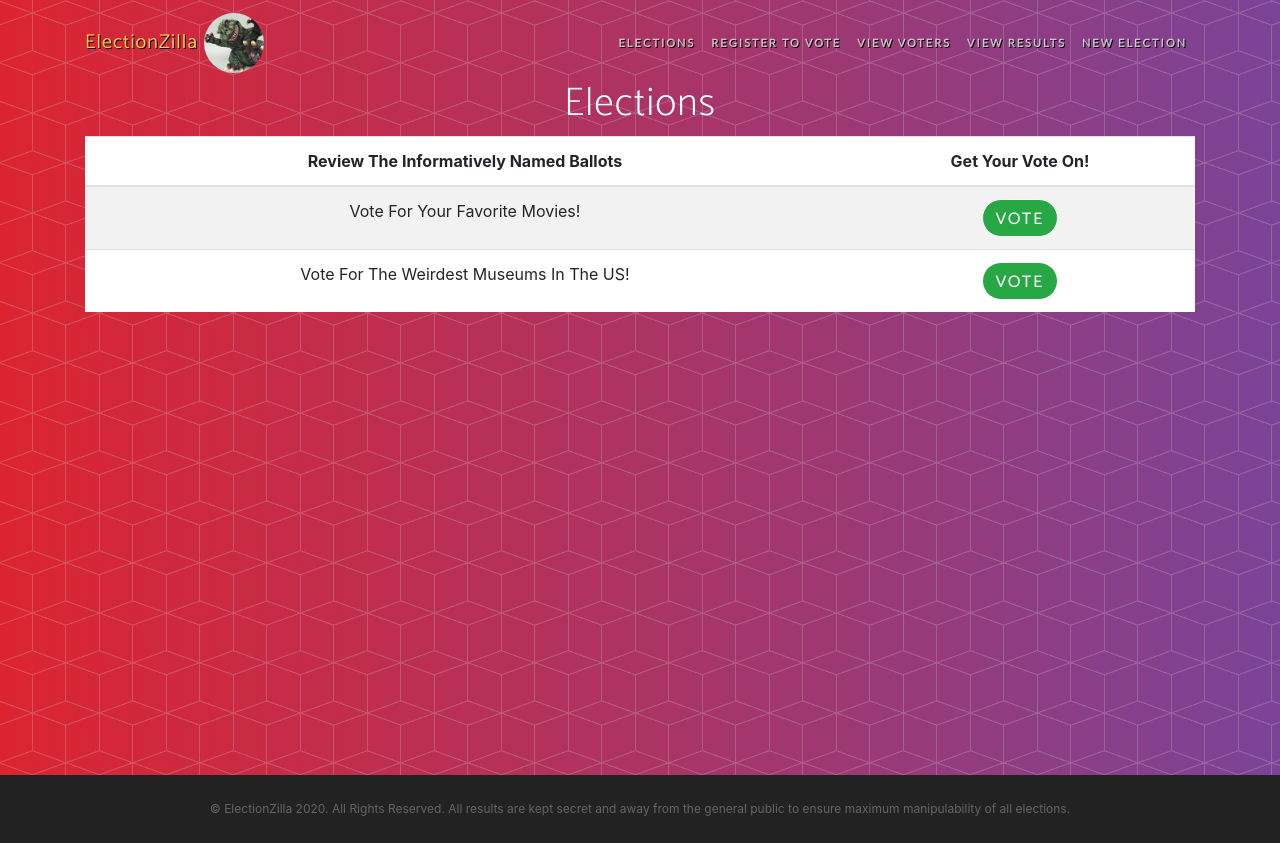
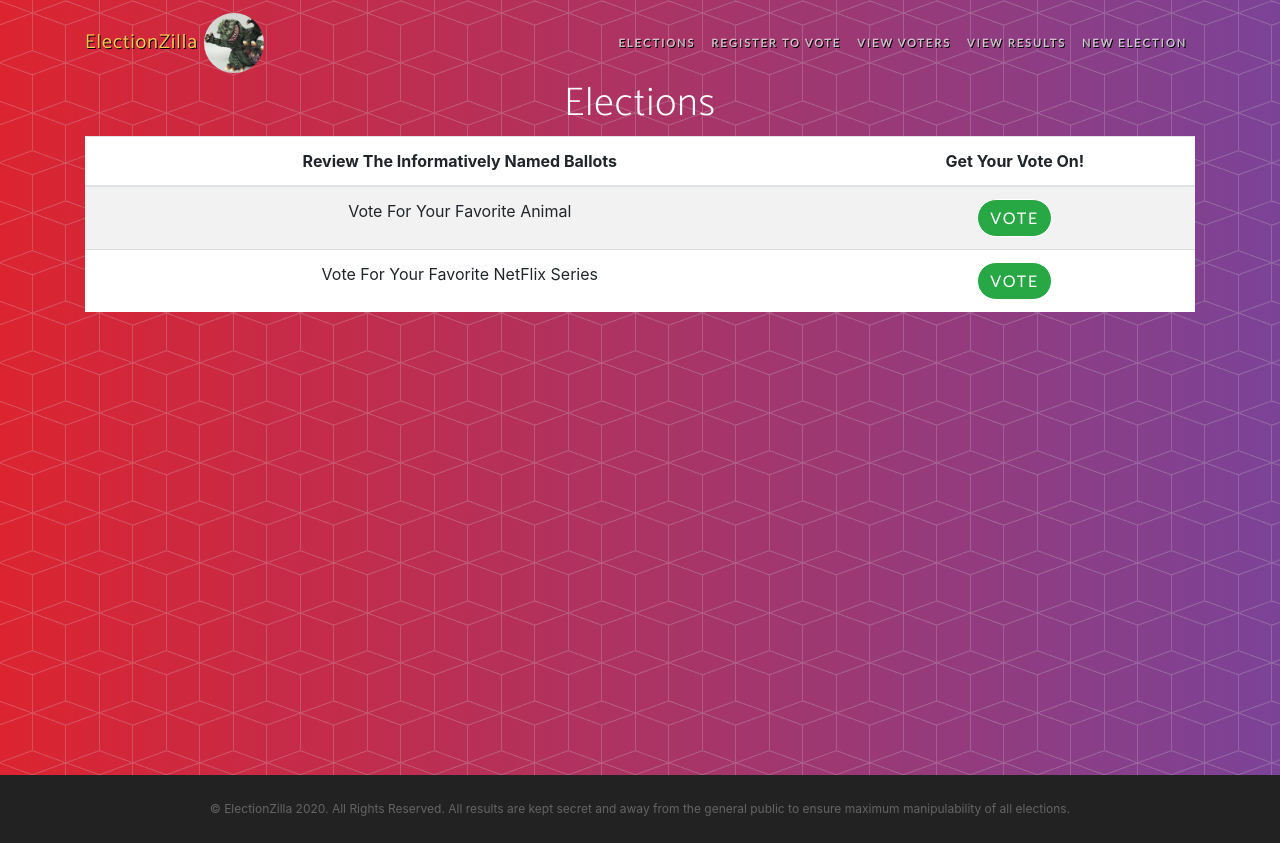
Before and after one commit to JustinHermida/election-zilla, a React (Create React App) app: page / in a window 1280 px wide. Built offline with nearby package versions, Linux system fonts and the light colour scheme; data requests are answered from the project's data file; a web font is replaced by a local one.

Commit message:
Getting elections from redux store now.

```diff
--- a/src/App.js
+++ b/src/App.js
@@ -7,7 +7,7 @@ import { BrowserRouter as Router, Switch, Route } from 'react-router-dom';
 import { appStore } from './stores/appStore'
 
 import { Layout } from './components/Layout'
-import { Home } from './components/Home'
+import { HomePage } from './components/HomePage'
 import { NewElectionsPage } from "./components/NewElectionsPage";
 import { VoterToolContainer } from './containers/VoterToolContainer';
 
@@ -18,7 +18,7 @@ function App() {
         <Provider store={appStore}>
           <Switch>
               <Route path="/" exact>
-                <Home />
+                <HomePage />
               </Route>
               <Route path="/voter-registration">
                 <div>Voter Registration Component Goes Here.</div>
--- a/src/actions/electionActions.js
+++ b/src/actions/electionActions.js
@@ -8,29 +8,30 @@ export const createRefreshElectionsRequestAction = () => ({
     type: REFRESH_ELECTIONS_REQUEST_ACTION,
 });
 
-export const createRefreshElectionsDoneAction = () => ({
+export const createRefreshElectionsDoneAction = elections => ({
     type: REFRESH_ELECTIONS_DONE_ACTION,
+    elections,
 });
 
 export const refreshElections = () => {
 
     return dispatch => {
-        dispatch(createRefreshElectionsRequestAction());
 
-        return fetch('http://localhost:3060/elections')
-            .then(res => res.json())
-            .then(elections => dispatch(createRefreshElectionsDoneAction(elections)))
-            .catch(error => {
-                console.log(error);
-            })
-
+      dispatch(createRefreshElectionsRequestAction());
+      return fetch('http://localhost:3060/elections')
+        .then(res => res.json())
+        .then(elections => {
+           dispatch(createRefreshElectionsDoneAction(elections))
+        })
+        .catch(error => {
+          console.error(error);
+        })
     }
 };
 
 export const createSaveBallotRequestAction = ballot => ({
     type: SAVE_BALLOT_REQUEST_ACTION, ballot
 });
-
 
 export const saveBallot = ballot => {
     return dispatch =>  {
--- a/src/components/Home.js
+++ /dev/null
@@ -1,33 +0,0 @@
-import React from 'react'
-
-export const Home = () => {
-  return (
-    <div>
-      <header>
-        <h1>Elections</h1>
-      </header>
-      <table className="table table-striped light-background">
-        <thead>
-          <tr>
-            <th>Review The Informatively Named Ballots</th>
-            <th>Get Your Vote On!</th>
-          </tr>
-        </thead>
-        <tbody>
-          <tr>
-            <td>Vote For Your Favorite Movies!</td>
-            <td>
-              <button type="button" className="btn btn-success">Vote</button>
-            </td>
-          </tr>
-          <tr>
-            <td>Vote For The Weirdest Museums In The US!</td>
-            <td>
-              <button type="button" className="btn btn-success">Vote</button>
-            </td>
-          </tr>
-        </tbody>
-      </table>
-    </div>
-  )
-}
--- /dev/null
+++ b/src/components/HomePage.js
@@ -0,0 +1,8 @@
+import React from 'react'
+import { ElectionsContainer } from '../containers/ElectionsContainer'
+
+export const HomePage = () => {
+  return (
+    <ElectionsContainer />
+  )
+}
--- a/src/components/ViewElections.js
+++ b/src/components/ViewElections.js
@@ -1,6 +1,34 @@
 import React from "react";
 
-export const ViewElections = () => {
-
-    return <div>This is a view Elections</div>;
+export const ViewElections = ({ elections }) => {
+    return (
+    <div>
+      <header>
+        <h1>Elections</h1>
+      </header>
+      <table className="table table-striped light-background">
+        <thead>
+          <tr>
+            <th>Review The Informatively Named Ballots</th>
+            <th>Get Your Vote On!</th>
+          </tr>
+        </thead>
+        <tbody>
+          {!elections.length
+            ? <tr><td colSpan="2">There are no elections.</td></tr>
+            : elections.map(election => {
+              return (
+                <tr>
+                  <td>{election.name}</td>
+                  <td>
+                    <button type="button" className="btn btn-success">Vote</button>
+                  </td>
+                </tr>
+              )
+            })
+          }
+        </tbody>
+      </table>
+    </div>
+    )
 };
--- a/src/containers/ElectionsContainer.js
+++ b/src/containers/ElectionsContainer.js
@@ -19,14 +19,10 @@ export const ElectionsContainer = ({ display }) => {
         dispatchProps.onRefreshElections();
     }, [ dispatchProps ]);
 
-    const displayElection = () => {
-        if(display === "new") {
-            return <NewElectionsForm />;
-        }
-
-        return <ViewElections />;
-    };
-
-    return displayElection();
+    return (
+        display === "new"
+        ? <NewElectionsForm />
+        : <ViewElections {...dispatchProps} {...stateProps}/>
+    );
 
 };
--- a/src/reducers/electionReducers.js
+++ b/src/reducers/electionReducers.js
@@ -1,4 +1,9 @@
 import { combineReducers } from 'redux';
+
+import {
+    REFRESH_ELECTIONS_DONE_ACTION
+}
+from '../actions/electionActions'
 
 export const voterReducer = (voters = [], action) => {
     // Placeholder
@@ -6,8 +11,11 @@ export const voterReducer = (voters = [], action) => {
 };
 
 export const electionReducer = (elections = [], action) => {
-    // Placeholder
-    return[];
+    if (action.type === REFRESH_ELECTIONS_DONE_ACTION) {
+        return action.elections;
+    }
+
+    return elections;
 };
 
 export const appReducer = combineReducers({
--- a/src/stores/appStore.js
+++ b/src/stores/appStore.js
@@ -1,7 +1,7 @@
 import { createStore, applyMiddleware } from 'redux';
 import { composeWithDevTools } from 'redux-devtools-extension';
 import thunk from 'redux-thunk';
-import {appReducer} from "../reducers/electionReducers";
+import { appReducer } from "../reducers/electionReducers";
 
 export const appStore = createStore(
     appReducer,
```
Also changed, not shown: src/index.js (+1 -11 lines), public/manifest.json.
